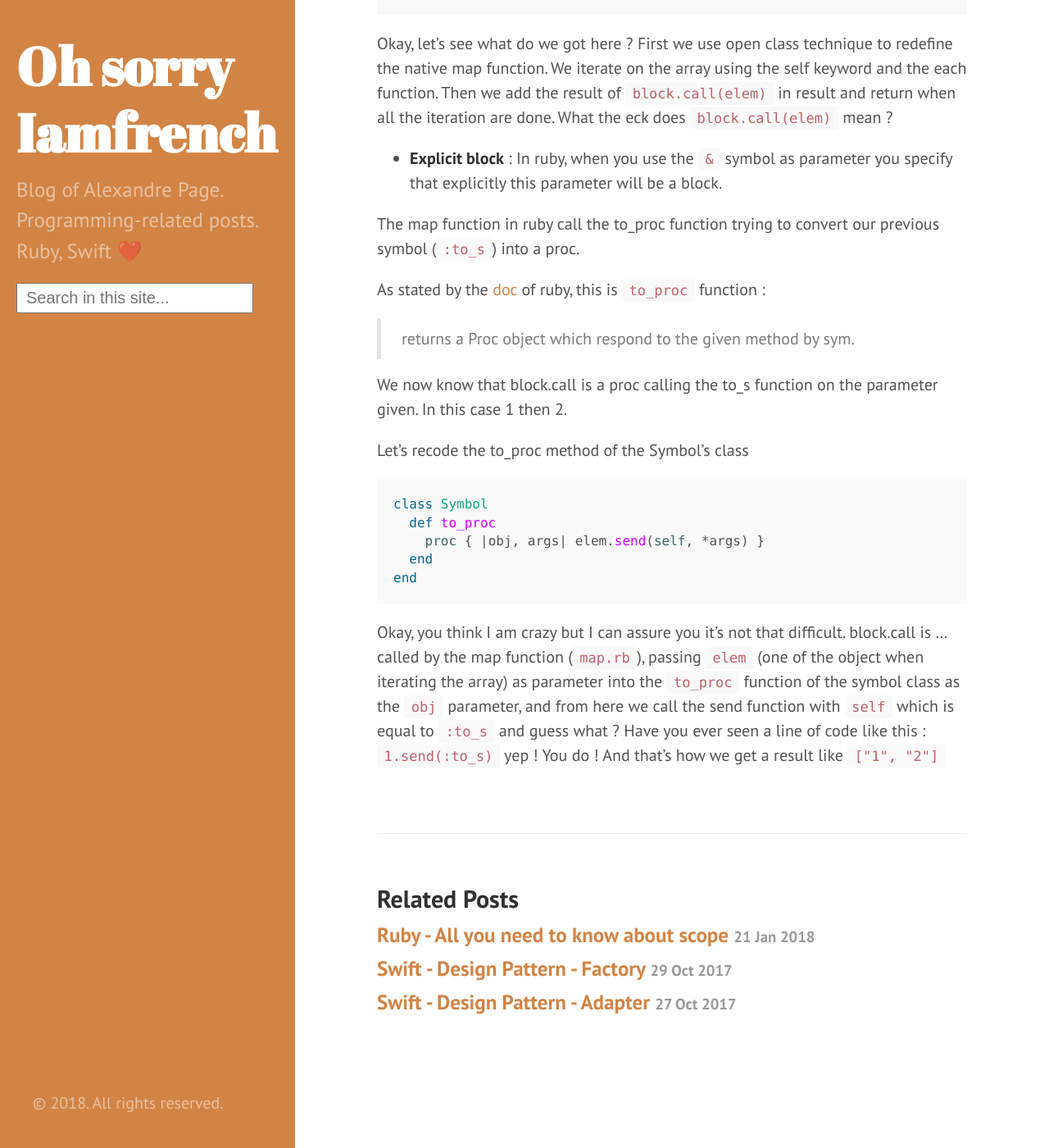
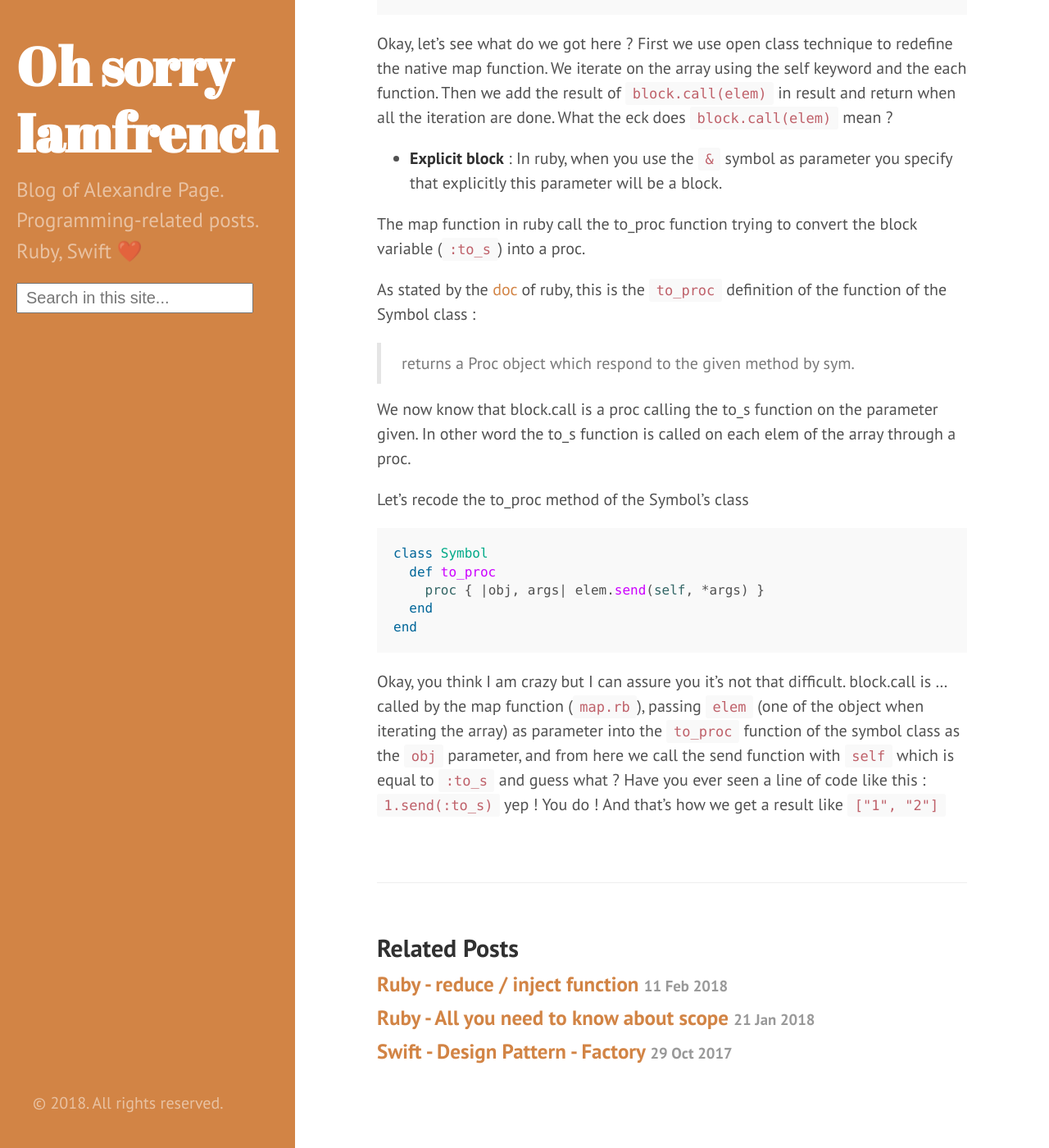
Before and after one commit to pagealexandre/pagealexandre.github.io, a Jekyll site: the page built from _posts/2018-02-05-map-ruby.md, in a window 1280 px wide and 1400 px high, scrolled down 1048 px. Shown: the whole window at 82% size. Built offline with Jekyll 4.4.1, drawn with Linux system fonts in a browser that asks for light colours; nearby versions of some CDN libraries; comment, search, counter and statistics services are not loaded.

Commit message:
articles on reduce

```diff
--- a/_posts/2018-02-05-map-ruby.md
+++ b/_posts/2018-02-05-map-ruby.md
@@ -40,12 +40,12 @@ Okay, let's see what do we got here ? First we use open class technique to redef
 
 * __Explicit block__ : In ruby, when you use the `&` symbol as parameter you specify that explicitly this parameter will be a block.
 
-The map function in ruby call the to_proc function trying to convert our previous symbol (`:to_s`) into a proc.
+The map function in ruby call the to_proc function trying to convert the block variable (`:to_s`) into a proc.
 
-As stated by the [doc](Returns a Proc object which respond to the given method by sym.) of ruby, this is  `to_proc` function :
+As stated by the [doc](Returns a Proc object which respond to the given method by sym.) of ruby, this is the `to_proc` definition of the function of the Symbol class :
 > returns a Proc object which respond to the given method by sym.
 
-We now know that block.call is a proc calling the to_s function on the parameter given. In this case 1 then 2.
+We now know that block.call is a proc calling the to_s function on the parameter given. In other word the to_s function is called on each elem of the array through a proc.
 
 Let's recode the to_proc method of the Symbol's class
 
```
Also changed, not shown: _posts/2018-02-11-reduce-ruby.md (renamed from _drafts/2018-02-11-reduce-ruby.md).
